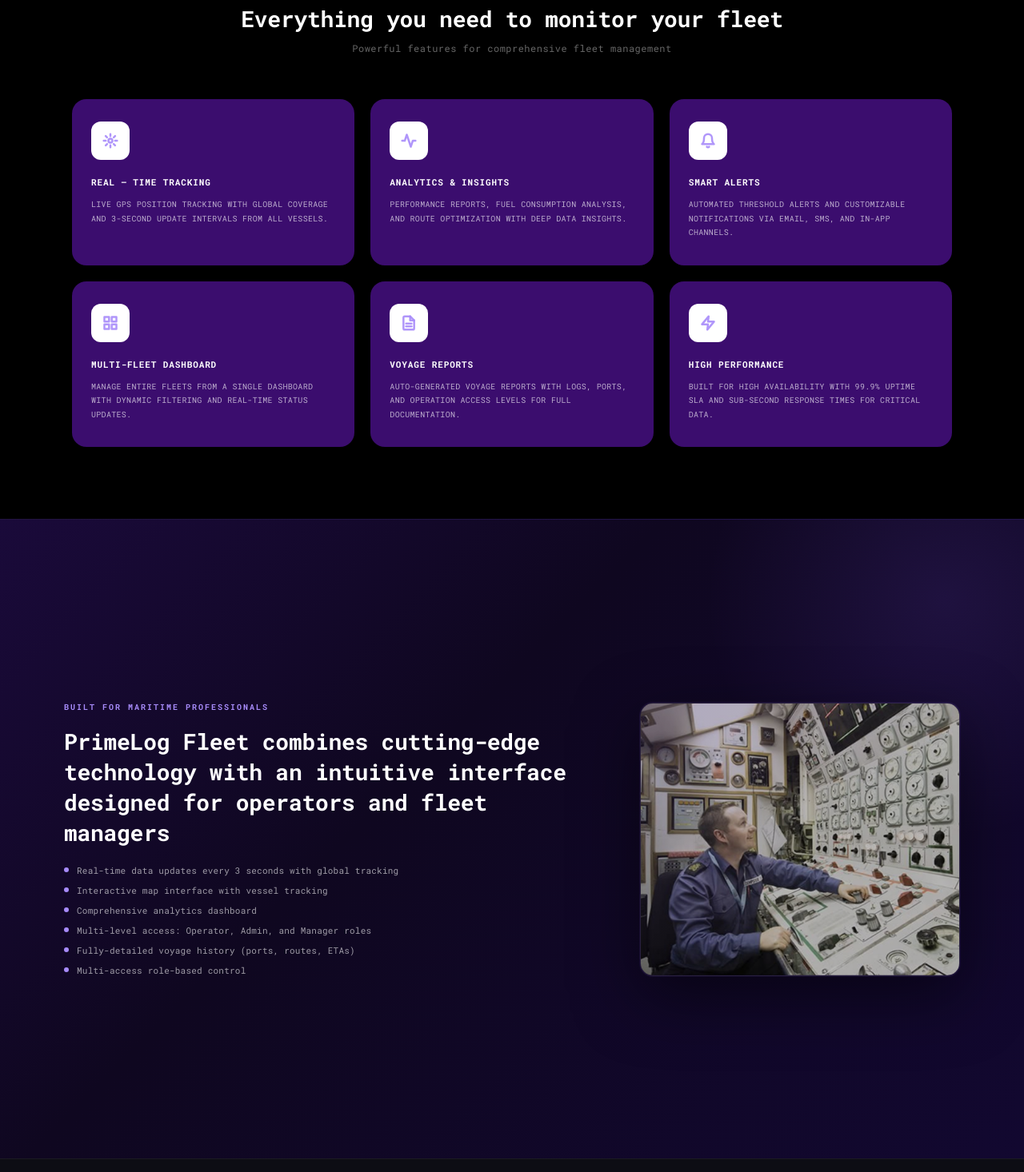
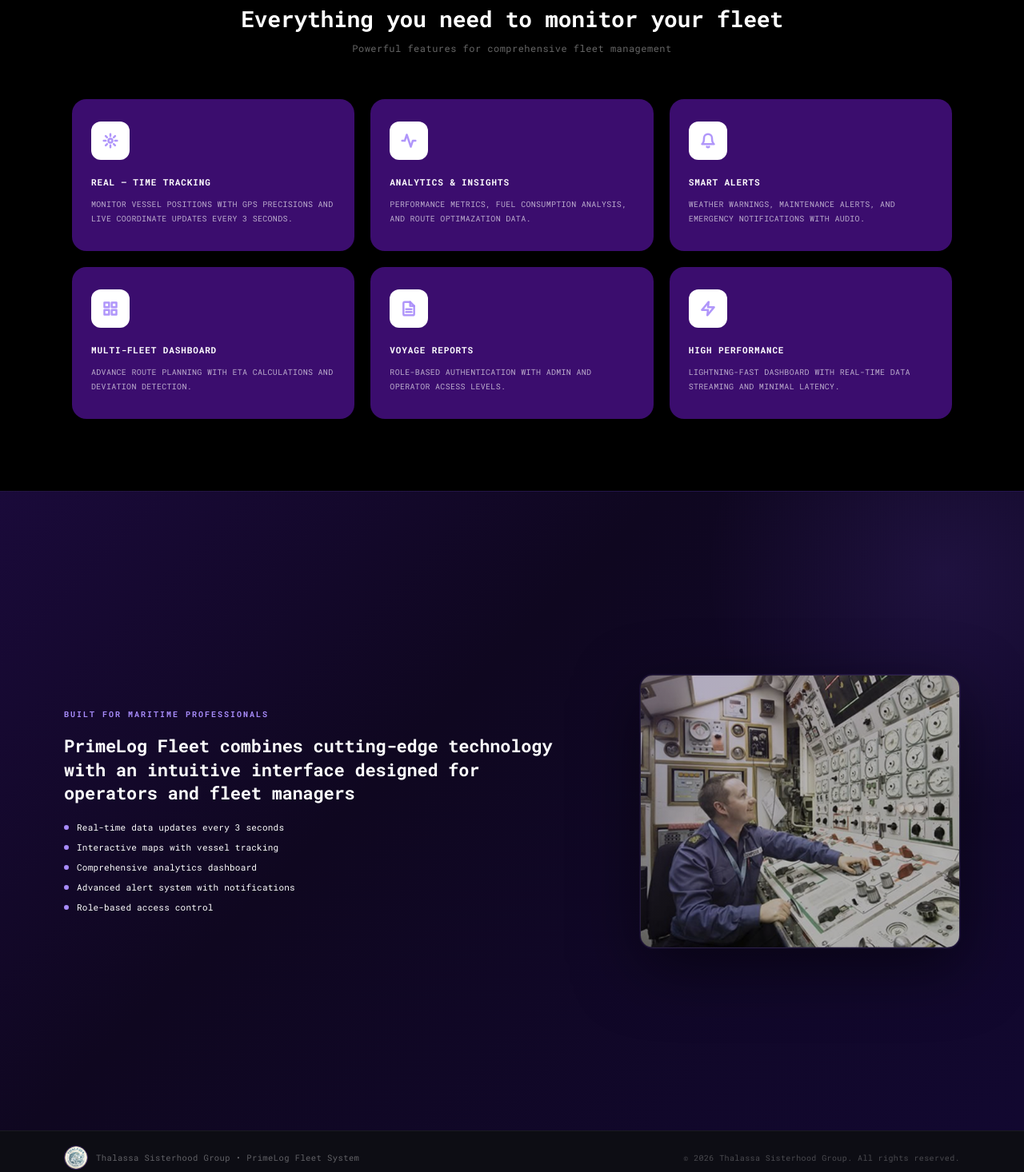
Before and after one commit to yohanagriselda/thalassa-app, a Next.js app: page / in a window 1280 px wide. Shown: the part 886-2352 px from the top of the page at 80% size. Built offline with nearby package versions, Linux system fonts and the light colour scheme.

Commit message:
update desc cp

```diff
--- a/app/page.tsx
+++ b/app/page.tsx
@@ -238,24 +238,34 @@ export default function Home() {
 
         .stats-row {
           display: flex;
-          gap: 52px;
+          justify-content: flex-start;
+          gap: 60px;
+          margin-top: 20px;
+        }
+
+        .stats-row > div {
+          display: flex;
+          flex-direction: column;
+          align-items: flex-start;
         }
 
         .stat-num {
           font-family: 'Roboto Mono', monospace;
           font-weight: 700;
-          font-size: 34px;
+          font-size: 38px;
           color: var(--purple-light);
-          display: block;
+          line-height: 1;
+          margin-bottom: 8px;
           letter-spacing: -0.02em;
         }
 
         .stat-lbl {
           font-family: 'Roboto Mono', monospace;
-          font-size: 10px;
+          font-size: 11px;
           color: rgba(255,255,255,0.45);
-          letter-spacing: 0.06em;
+          letter-spacing: 0.05em;
           text-transform: uppercase;
+          white-space: nowrap;
         }
 
         /* LOGO BADGE */
@@ -461,7 +471,7 @@ export default function Home() {
         .maritime-title {
           font-family: 'Roboto Mono', monospace;
           font-weight: 700;
-          font-size: 28px;
+          font-size: 22px;
           color: var(--text-white);
           line-height: 1.35;
           margin-bottom: 20px;
@@ -470,7 +480,7 @@ export default function Home() {
 
         .maritime-desc {
           font-family: 'Roboto Mono', monospace;
-          font-size: 11px;
+          font-size: 18px;
           line-height: 1.85;
           color: rgba(255,255,255,0.5);
           margin-bottom: 28px;
@@ -487,7 +497,7 @@ export default function Home() {
         .maritime-bullets li {
           font-family: 'Roboto Mono', monospace;
           font-size: 11px;
-          color: rgba(255,255,255,0.6);
+          color: white;
           display: flex;
           align-items: center;
           gap: 10px;
@@ -660,7 +670,7 @@ export default function Home() {
               </svg>
             </div>
             <div className="feature-name">Real – Time Tracking</div>
-            <div className="feature-desc">Live GPS position tracking with global coverage and 3-second update intervals from all vessels.</div>
+            <div className="feature-desc">MONITOR VESSEL POSITIONS WITH GPS PRECISIONS AND LIVE COORDINATE UPDATES EVERY 3 SECONDS.</div>
           </div>
           <div className="feature-card">
             <div className="feature-icon">
@@ -669,7 +679,7 @@ export default function Home() {
               </svg>
             </div>
             <div className="feature-name">Analytics &amp; Insights</div>
-            <div className="feature-desc">Performance reports, fuel consumption analysis, and route optimization with deep data insights.</div>
+            <div className="feature-desc">PERFORMANCE METRICS, FUEL CONSUMPTION ANALYSIS, AND ROUTE OPTIMAZATION DATA.</div>
           </div>
           <div className="feature-card">
             <div className="feature-icon">
@@ -679,7 +689,7 @@ export default function Home() {
               </svg>
             </div>
             <div className="feature-name">Smart Alerts</div>
-            <div className="feature-desc">Automated threshold alerts and customizable notifications via email, SMS, and in-app channels.</div>
+            <div className="feature-desc">WEATHER WARNINGS, MAINTENANCE ALERTS, AND EMERGENCY NOTIFICATIONS WITH AUDIO.</div>
           </div>
           <div className="feature-card">
             <div className="feature-icon">
@@ -689,7 +699,7 @@ export default function Home() {
               </svg>
             </div>
             <div className="feature-name">Multi-Fleet Dashboard</div>
-            <div className="feature-desc">Manage entire fleets from a single dashboard with dynamic filtering and real-time status updates.</div>
+            <div className="feature-desc">ADVANCE ROUTE PLANNING WITH ETA CALCULATIONS AND DEVIATION DETECTION.</div>
           </div>
           <div className="feature-card">
             <div className="feature-icon">
@@ -701,7 +711,7 @@ export default function Home() {
               </svg>
             </div>
             <div className="feature-name">Voyage Reports</div>
-            <div className="feature-desc">Auto-generated voyage reports with logs, ports, and operation access levels for full documentation.</div>
+            <div className="feature-desc">ROLE-BASED AUTHENTICATION WITH ADMIN AND OPERATOR ACSESS LEVELS.</div>
           </div>
           <div className="feature-card">
             <div className="feature-icon">
@@ -710,7 +720,7 @@ export default function Home() {
               </svg>
             </div>
             <div className="feature-name">High Performance</div>
-            <div className="feature-desc">Built for high availability with 99.9% uptime SLA and sub-second response times for critical data.</div>
+            <div className="feature-desc">LIGHTNING-FAST DASHBOARD WITH REAL-TIME DATA STREAMING AND MINIMAL LATENCY.</div>
           </div>
         </div>
       </section>
@@ -720,17 +730,14 @@ export default function Home() {
         <div className="maritime-left">
           <span className="maritime-label">Built for Maritime Professionals</span>
           <h2 className="maritime-title">
-            PrimeLog Fleet combines cutting-edge<br />
-            technology with an intuitive interface<br />
-            designed for operators and fleet managers
+            PrimeLog Fleet combines cutting-edge technology with an intuitive interface designed for operators and fleet managers
           </h2>
           <ul className="maritime-bullets">
-            <li>Real-time data updates every 3 seconds with global tracking</li>
-            <li>Interactive map interface with vessel tracking</li>
+            <li>Real-time data updates every 3 seconds</li>
+            <li>Interactive maps with vessel tracking</li>
             <li>Comprehensive analytics dashboard</li>
-            <li>Multi-level access: Operator, Admin, and Manager roles</li>
-            <li>Fully-detailed voyage history (ports, routes, ETAs)</li>
-            <li>Multi-access role-based control</li>
+            <li>Advanced alert system with notifications</li>
+            <li>Role-based access control</li>
           </ul>
         </div>
         <div className="maritime-right">
```
